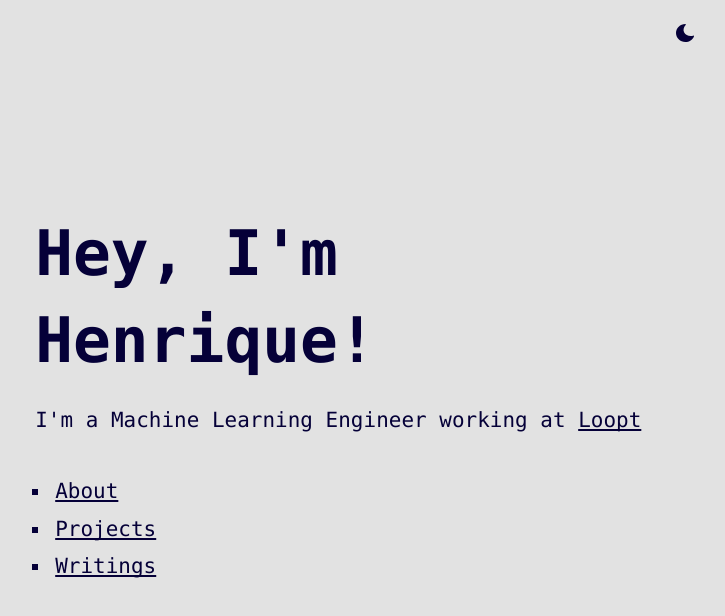
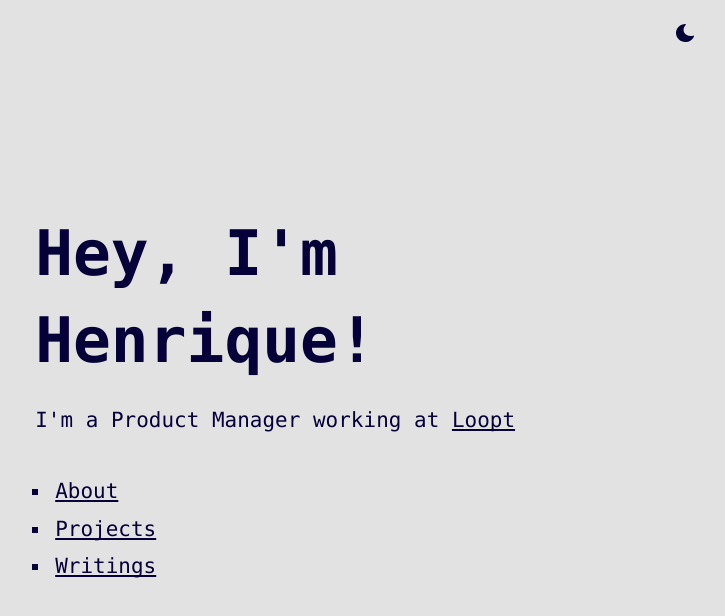
Before and after one commit to HenriPett/henr.dev, a Next.js app: page / in a window 1280 px wide. Shown: the top 616 px of the page, without its empty margins (272-997 px from the left). Built offline with nearby package versions, Linux system fonts and the light colour scheme.

Commit message:
Update index.js

```diff
--- a/pages/index.js
+++ b/pages/index.js
@@ -17,7 +17,7 @@ const Home = () => (
       <Main>
         <h1 className='heading2Xl'>Hey, I'm Henrique! </h1>
         <p>
-          I'm a Machine Learning Engineer working at {''}
+          I'm a Product Manager working at {''}
           <Link href='https://www.loopt.com.br/' as='https://www.loopt.com.br/'>
             <a className='internalPassage'>Loopt</a>
           </Link>
```
